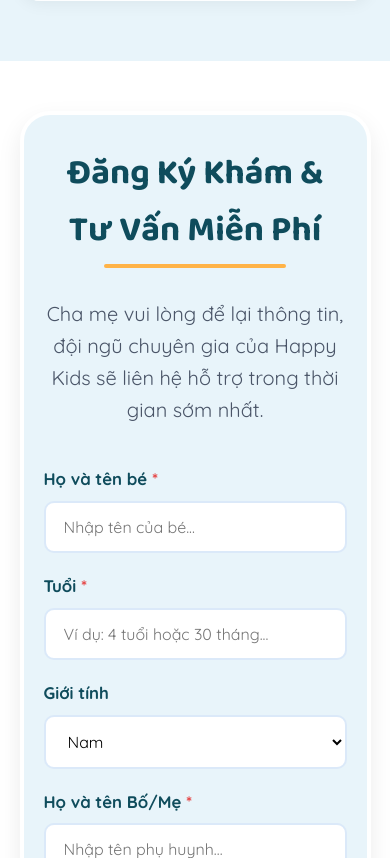
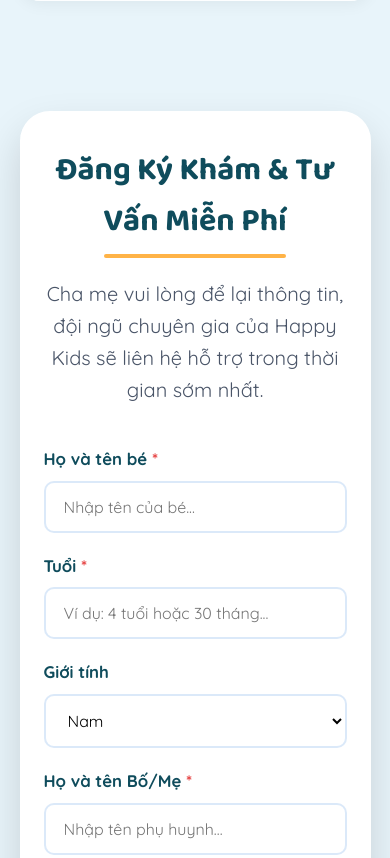
Before and after one commit to congdinh73/happy_kid, a website built with Vite: page index.html in a window 390 px wide. Shown: the part 3505-4363 px from the top of the page. Built offline with nearby package versions, Linux system fonts and the light colour scheme.

Commit message:
UI: Fix register form background and heading size

```diff
--- a/style.css
+++ b/style.css
@@ -364,18 +364,20 @@ h1, h2, h3, h4 {
 /* Registration Section */
 .register {
   padding: 80px 0;
-  background: white;
   position: relative;
 }
 .register-container {
   max-width: 800px;
 }
 .register-box {
-  background: var(--color-bg);
+  background: white;
   padding: 50px 60px;
   border-radius: var(--radius-lg);
-  box-shadow: var(--shadow-md);
-  border: 4px solid white;
+  box-shadow: var(--shadow-hover);
+  border: 4px solid var(--color-white);
+}
+.register-box .section-header h2 {
+  font-size: 2.6rem;
 }
 .text-red {
   color: #E53E3E;
@@ -623,6 +625,10 @@ h1, h2, h3, h4 {
   .register-box {
     padding: 30px 20px;
   }
+  .register-box .section-header h2 {
+    font-size: 2.0rem;
+    margin-bottom: 5px;
+  }
   .form-row {
     grid-template-columns: 1fr;
     gap: 0;
```
